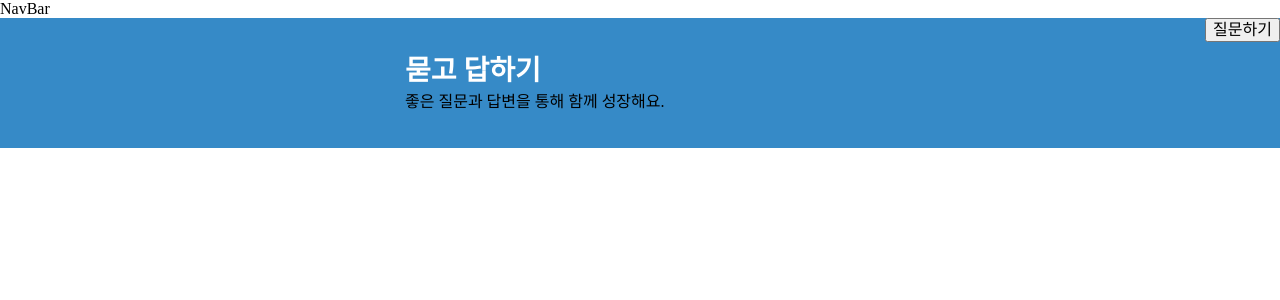
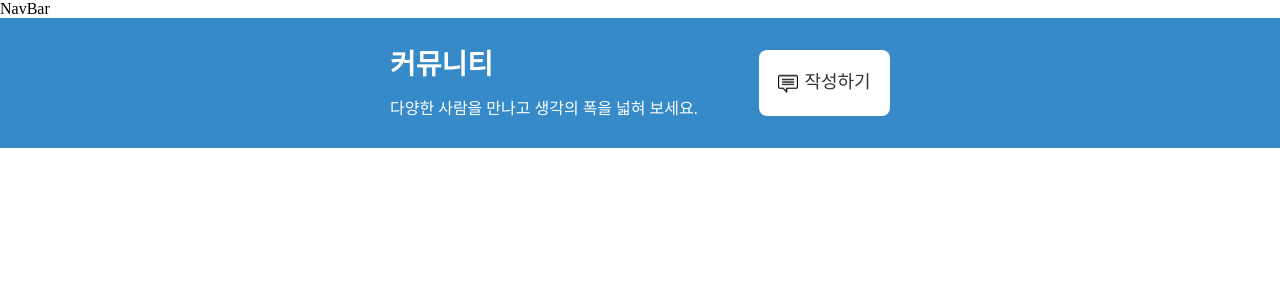
Before and after one commit to Likelion-lucky7/DECO, a React (Vite) app in the folder deco/: page /community in a window 1280 px wide. Shown: the top 300 px of the page. Built offline with nearby package versions, Linux system fonts and the light colour scheme.

Commit message:
[Add] 게시판 배너 컴포넌트 완성 #25

```diff
--- a/deco/src/components/Common/BoardBanner.jsx
+++ b/deco/src/components/Common/BoardBanner.jsx
@@ -1,18 +1,24 @@
 import React from "react";
 import styles from "./BoardBanner.module.css";
+import { ReactComponent as Icon } from "@/assets/writeIcon.svg";
 
-const BoardBanner = () => {
+const BoardBanner = ({
+  boardName = "",
+  boardGuide = "",
+  write = "",
+  path = "",
+}) => {
   return (
     <div className={styles.container}>
       <div className={styles.mainBanner}>
-        <h2>묻고 답하기</h2>
-        <p>좋은 질문과 답변을 통해 함께 성장해요.</p>
+        <h2>{boardName}</h2>
+        <p>{boardGuide}</p>
       </div>
-      <div className={styles.writeButton}>
-        <button type="button">
-          <img src="" alt="" />
-          <span>질문하기</span>
-        </button>
+      <div>
+        <a href={path} className={styles.write}>
+          <Icon />
+          {write}
+        </a>
       </div>
     </div>
   );
--- a/deco/src/components/Common/BoardBanner.module.css
+++ b/deco/src/components/Common/BoardBanner.module.css
@@ -5,18 +5,42 @@
   background-color: var(--secondary);
   display: flex;
   justify-content: space-between;
+  box-sizing: border-box;
 }
 
 .mainBanner {
-  margin: 1.875rem 0 1.875rem 25.3125rem;
+  margin: 1.875rem 0 1.875rem 24.375rem;
 }
 
 .mainBanner h2 {
   font-size: 1.75rem;
   font-weight: 600;
   color: var(--white);
+  margin-bottom: 17px;
+  line-height: 2.1181rem;
 }
 
-.writeButton {
+.mainBanner p {
+  font-size: var(--text-base);
+  font-weight: 400;
+  color: var(--white);
+  line-height: 1.21rem;
+}
 
+.write {
+  display: flex;
+  justify-content: center;
+  align-items: center;
+  margin: 2rem 24.375rem 2rem 0;
+  width: 131px;
+  height: 66px;
+  background-color: var(--white);
+  border-radius: 8px;
+  border: none;
+  font-size: var(--text-md);
+  line-height: 21.78px;
 }
+
+.write svg{
+  margin-right: 6px;
+}
--- a/deco/src/components/CommunityPage/CommunityList.jsx
+++ b/deco/src/components/CommunityPage/CommunityList.jsx
@@ -2,7 +2,14 @@ import React from "react";
 import BoardBanner from "../Common/BoardBanner";
 
 const CommunityList = () => {
-  return <BoardBanner />;
+  return (
+    <BoardBanner
+      boardName="커뮤니티"
+      boardGuide="다양한 사람을 만나고 생각의 폭을 넓혀 보세요."
+      write="작성하기"
+      path="/community/write"
+    />
+  );
 };
 
 export default CommunityList;
--- a/deco/src/components/QuestionPage/QuestionList.jsx
+++ b/deco/src/components/QuestionPage/QuestionList.jsx
@@ -1,9 +1,15 @@
-import React from 'react'
+import React from "react";
+import BoardBanner from "../Common/BoardBanner";
 
 const QuestionList = () => {
   return (
-    <div>QuestionList</div>
-  )
-}
+    <BoardBanner
+      boardName="묻고 답하기"
+      boardGuide="좋은 질문과 답변을 통해 함께 성장해요."
+      write="질문하기"
+      path="/question/write"
+    />
+  );
+};
 
 export default QuestionList;
--- a/deco/src/components/SideProjectPage/SideProjectList.jsx
+++ b/deco/src/components/SideProjectPage/SideProjectList.jsx
@@ -1,9 +1,15 @@
-import React from 'react'
+import React from "react";
+import BoardBanner from "../Common/BoardBanner";
 
 const SideProjectList = () => {
   return (
-    <div>SideProjectList</div>
-  )
-}
+    <BoardBanner
+      boardName="사이드 프로젝트"
+      boardGuide="나에게 맞는 프로젝트나 스터디/모임을 찾아 참여해보세요."
+      write="모집하기"
+      path="/sideproject/write"
+    />
+  );
+};
 
 export default SideProjectList;
```
Also changed, not shown: deco/src/assets/writeIcon.svg (added).
